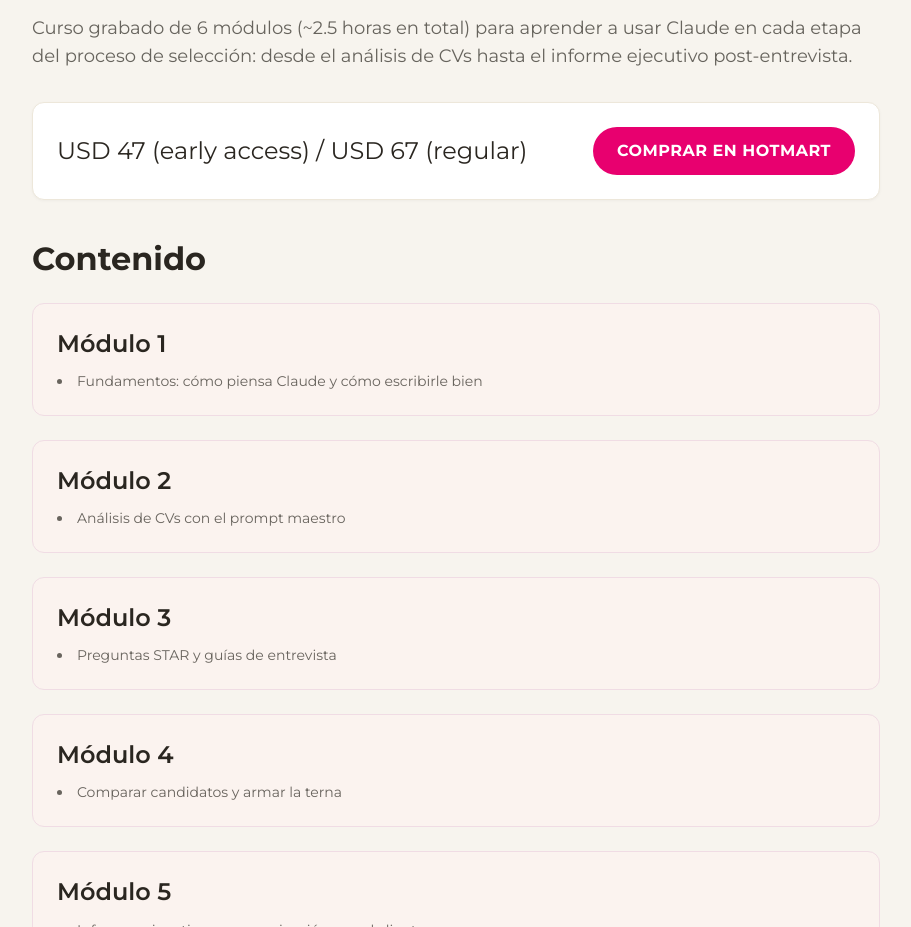
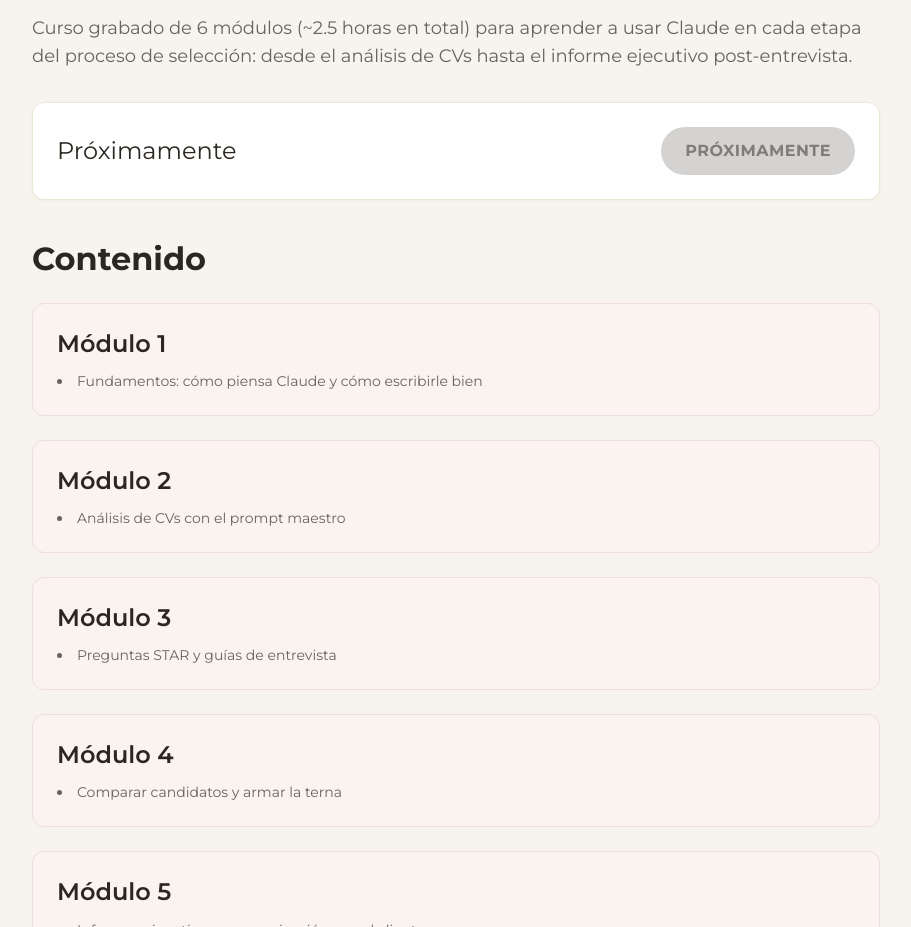
Before and after one commit to licmelisarivara-byte/rivara-hr-academy, a Next.js app: page /cursos/claude-para-seleccion in a window 1280 px wide. Shown: the part 880-1807 px from the top of the page, without its empty margins (184-1095 px from the left). Built offline with nearby package versions, Linux system fonts and the light colour scheme.

Commit message:
Sacar precio falso y botón de Hotmart de "Claude para Selección"
Ese curso no está a la venta todavía (el link de Hotmart era un placeholder
que nunca funcionó). Ahora muestra "Próximamente" con un botón deshabilitado.

```diff
--- a/components/CheckoutButton.tsx
+++ b/components/CheckoutButton.tsx
@@ -6,6 +6,18 @@ import type { Course } from "@/lib/courses";
 export default function CheckoutButton({ course }: { course: Course }) {
   const [loading, setLoading] = useState(false);
   const [error, setError] = useState<string | null>(null);
+
+  if (course.comingSoon) {
+    return (
+      <button
+        type="button"
+        disabled
+        className="btn-cta bg-bone/20 text-bone/50 px-6 py-3 rounded-full cursor-not-allowed"
+      >
+        Próximamente
+      </button>
+    );
+  }
 
   if (course.mpPaymentLink) {
     return (
--- a/lib/courses.ts
+++ b/lib/courses.ts
@@ -22,6 +22,7 @@ export type Course = {
   schedule?: string;
   externalCheckout?: string; // e.g. link to Hotmart if it's sold there
   mpPaymentLink?: string; // link de pago fijo de Mercado Pago (mientras la API de Checkout Pro esté bloqueada)
+  comingSoon?: boolean; // todavía no se vende; muestra "Próximamente" en vez de un botón de compra
   freePreviewVideoId?: string; // YouTube ID, unlisted is fine
 };
 
@@ -125,8 +126,8 @@ export const courses: Course[] = [
       { title: "Módulo 5", items: ["Informes ejecutivos y comunicación con el cliente"] },
       { title: "Módulo 6", items: ["Armar tu propio Proyecto de Claude para no repetir el prompt cada vez"] },
     ],
-    price: "USD 47 (early access) / USD 67 (regular)",
-    externalCheckout: "https://hotmart.com", // TODO: reemplazar por el link real de Hotmart cuando esté publicado
+    price: "Próximamente",
+    comingSoon: true,
   },
 ];
 
```
